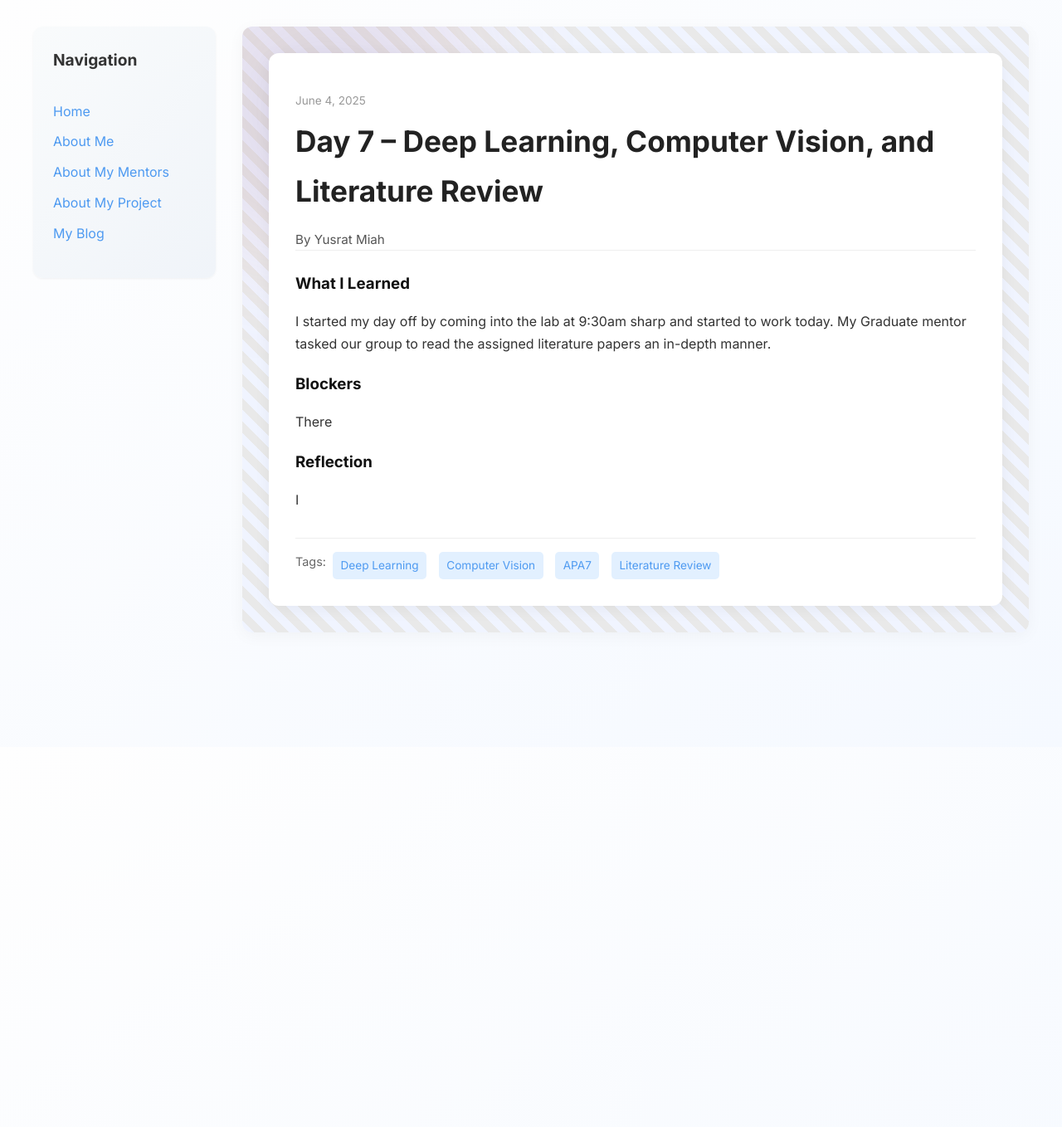
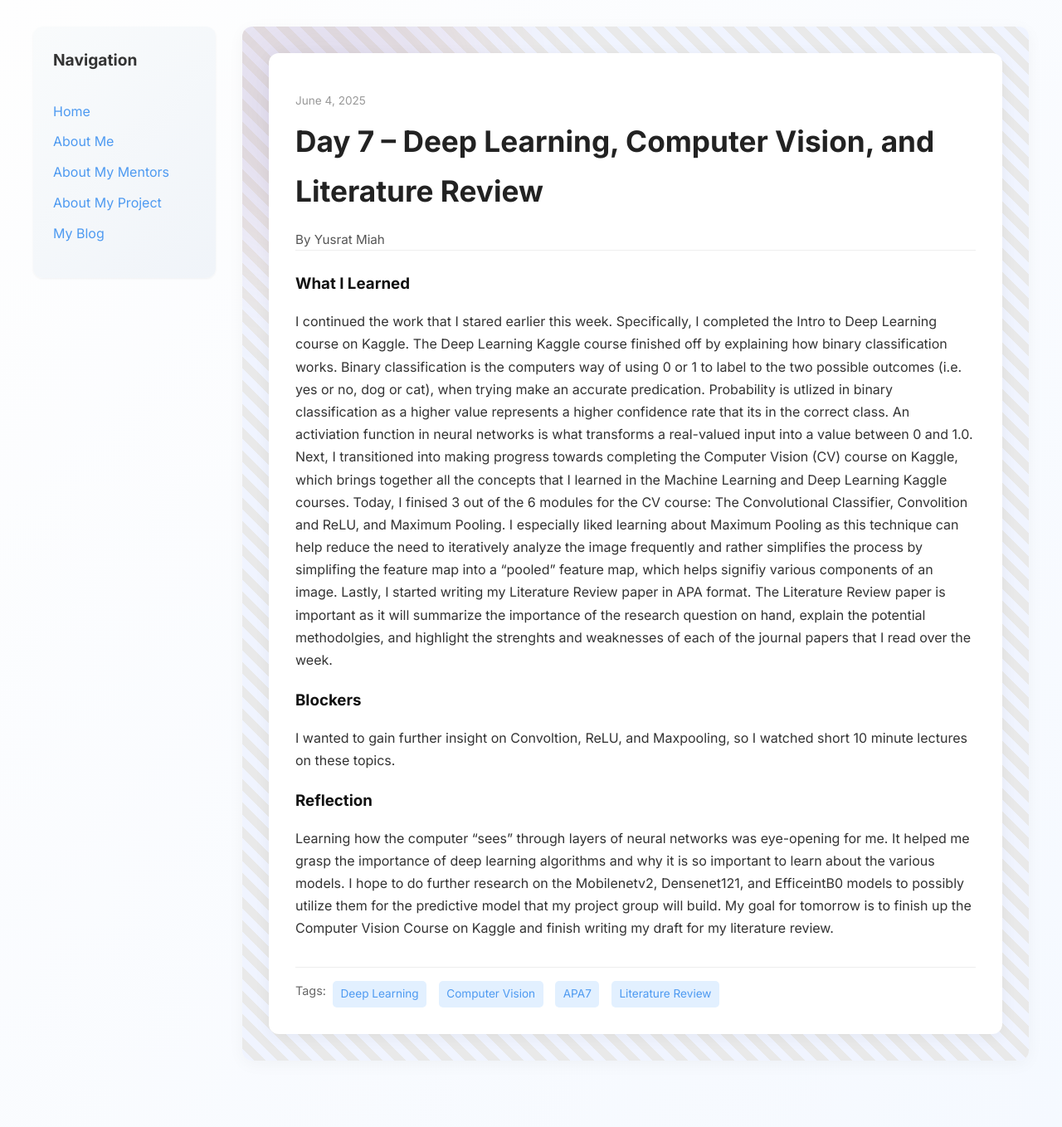
Before and after one commit to yusratmiah/yusratmiah.github.io, a Jekyll site: the page built from _posts/2025-06-04-day-7.md, in a window 1280 px wide. Shown: the whole page at 83% size. Built offline with Jekyll 4.4.1, drawn with Linux system fonts in a browser that asks for light colours; before the commit the page ends 900 px from its top, so only the background shows below that.

Commit message:
Update 2025-06-04-day-7.md

```diff
--- a/_posts/2025-06-04-day-7.md
+++ b/_posts/2025-06-04-day-7.md
@@ -7,11 +7,13 @@ permalink: /day7.html
 tags: ["Deep Learning", "Computer Vision", "APA7", "Literature Review"]
 
 what_i_learned: |
-  I started my day off by coming into the lab at 9:30am sharp and started to work today. My Graduate mentor tasked our group to read the assigned literature papers an in-depth manner.
+  I continued the work that I stared earlier this week. Specifically, I completed the Intro to Deep Learning course on Kaggle. The Deep Learning Kaggle course finished off by explaining how binary classification works. Binary classification is the computers way of using 0 or 1 to label to the two possible outcomes (i.e. yes or no, dog or cat), when trying make an accurate predication. Probability is utlized in binary classification as a higher value represents a higher confidence rate that its in the correct class. An activiation function in neural networks is what transforms a real-valued input into a value between 0 and 1.0.
+  Next, I transitioned into making progress towards completing the Computer Vision (CV) course on Kaggle, which brings together all the concepts that I learned in the Machine Learning and Deep Learning Kaggle courses. Today, I finised 3 out of the 6 modules for the CV course: The Convolutional Classifier, Convolition and ReLU, and Maximum Pooling. I especially liked learning about Maximum Pooling as this technique can help reduce the need to iteratively analyze the image frequently and rather simplifies the process by simplifing the feature map into a "pooled" feature map, which helps signifiy various components of an image.
+  Lastly, I started writing my Literature Review paper in APA format. The Literature Review paper is important as it will summarize the importance of the research question on hand, explain the potential methodolgies, and highlight the strenghts and weaknesses of each of the journal papers that I read over the week.
 
 blockers: |
-  There
+  I wanted to gain further insight on Convoltion, ReLU, and Maxpooling, so I watched short 10 minute lectures on these topics.
 
 reflection: |
-  I
+  Learning how the computer "sees" through layers of neural networks was eye-opening for me. It helped me grasp the importance of deep learning algorithms and why it is so important to learn about the various models. I hope to do further research on the Mobilenetv2, Densenet121, and EfficeintB0 models to possibly utilize them for the predictive model that my project group will build. My goal for tomorrow is to finish up the Computer Vision Course on Kaggle and finish writing my draft for my literature review.
 ---
```
